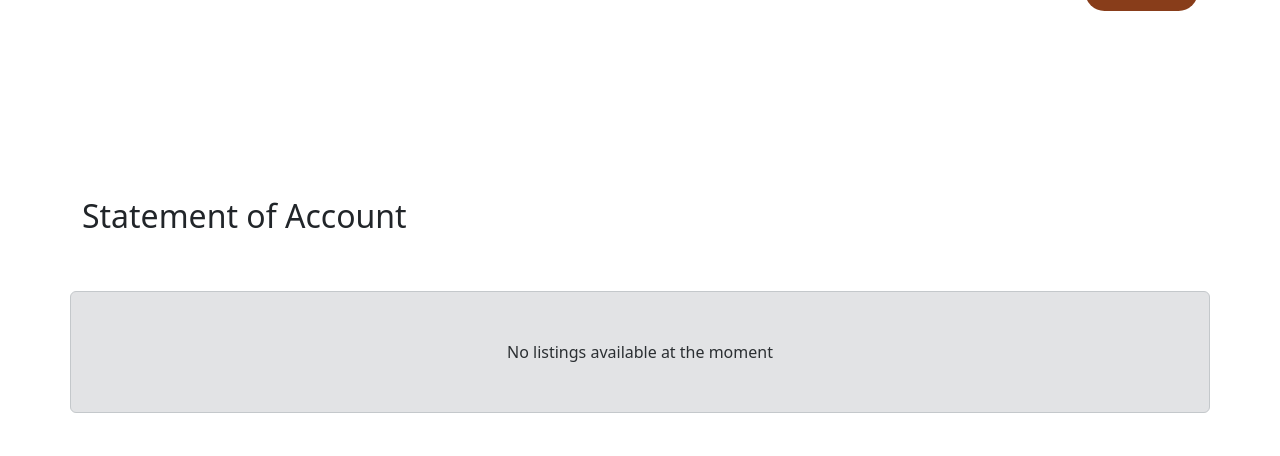
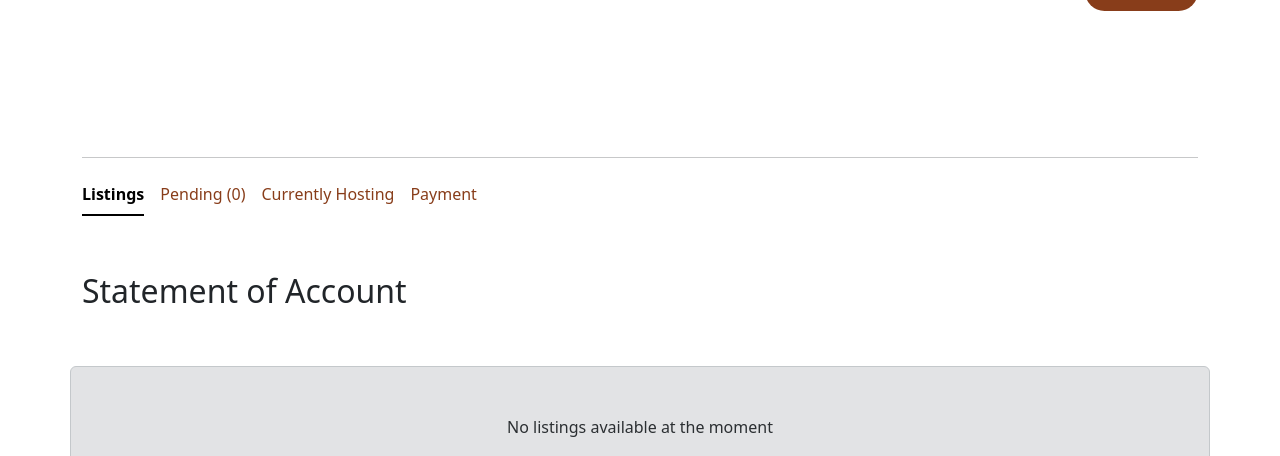
Before and after one commit to velasquezkieren/dormease, a PHP site: page /dormease/profile in a window 1280 px wide. Shown: the part 303-759 px from the top of the page. Run offline with PHP 8.4, Linux system fonts and the light colour scheme; the visitor is signed in with stand-in values (Sample User, id 1); tables that the repository leaves empty or names only in its code hold one stand-in row (values such as "Sample post"); data that the repository does not hold is empty.

Commit message:
modified:   .gitignore 	modified:   config.php 	deleted:    img/logo-no-background.png 	deleted:    img/logo.png 	modified:   index.php 	modified:   navbar.php 	modified:   pages/find.php 	deleted:    pages/homepage.php 	modified:   pages/listing.php 	modified:   pages/login.php 	modified:   pages/signup.php 	admin/ 	css/nav-style.css 	css/styles.css 	img/jumbotron.jpg 	img/logo-b.png 	img/logo-b.svg 	img/logo-c.png 	img/logo-c.svg 	img/logo-colored.png 	img/logo-w.png 	img/logo-w.svg 	navbar_backup.php 	pages/landing.php

```diff
--- a/pages/profile.php
+++ b/pages/profile.php
@@ -127,7 +127,7 @@ if (isset($_POST['delete'])) {
 <div class="container pt-5">
     <div class="row pt-5">
         <div class="col-12 col-md-6 pt-5 d-flex justify-content-center justify-content-md-start">
-            <img src="<?php echo $profile_pic; ?>" alt="Profile Picture" class="img-fluid h-50  rounded-circle">
+            <img src="<?php echo $profile_pic; ?>" alt="<?php echo $fullname; ?>" class="img-fluid h-50  rounded-circle">
             <?php
             // Check if the logged-in user is viewing their own profile
             if (isset($_GET['u_ID']) && $_GET['u_ID'] != $_SESSION['u_ID']) {
@@ -159,6 +159,21 @@ if (isset($_POST['delete'])) {
     <?php
     }
     ?>
+    <hr>
+    <ul class="nav nav-underline">
+        <li class="nav-item">
+            <a class="nav-link active" aria-current="page" href="#">Listings</a>
+        </li>
+        <li class="nav-item">
+            <a class="nav-link" href="#">Pending (0)</a>
+        </li>
+        <li class="nav-item">
+            <a class="nav-link" href="#">Currently Hosting</a>
+        </li>
+        <li class="nav-item">
+            <a class="nav-link" href="#">Payment</a>
+        </li>
+    </ul>
     <div class="row">
         <div class="col pt-2">
             <div class="col-12 col-md-6 pt-5 d-flex justify-content-center justify-content-md-start">
@@ -227,12 +242,13 @@ if (isset($_POST['delete'])) {
         </div>
     </div>
 </div>
+
 <!-- Edit Profile Modal -->
 <div class="modal" id="editProfileModal" tabindex="-1" aria-labelledby="editProfileModalLabel" aria-hidden="true">
     <div class="modal-dialog modal-dialog-centered">
         <div class="modal-content">
             <div class="modal-header">
-                <h5 class="modal-title" id="editProfileModalLabel">Edit Profile</h5>
+                <h5 class="modal-title text-center" id="editProfileModalLabel">Edit Profile</h5>
                 <button type="button" class="btn-close" data-bs-dismiss="modal" aria-label="Close"></button>
             </div>
             <div class="modal-body">
@@ -292,22 +308,3 @@ if (isset($_POST['delete'])) {
         </div>
     </div>
 </div>
-
-<script>
-    $(document).ready(function(e) {
-        loadDormListings();
-
-        function loadDormListings() {
-            $.ajax({
-                url: '',
-                method: 'POST',
-                success: function(response) {
-                    $('#cards').html(response);
-                },
-                error: function() {
-                    alert('Error loading dorm listings.');
-                }
-            });
-        }
-    });
-</script>
```
